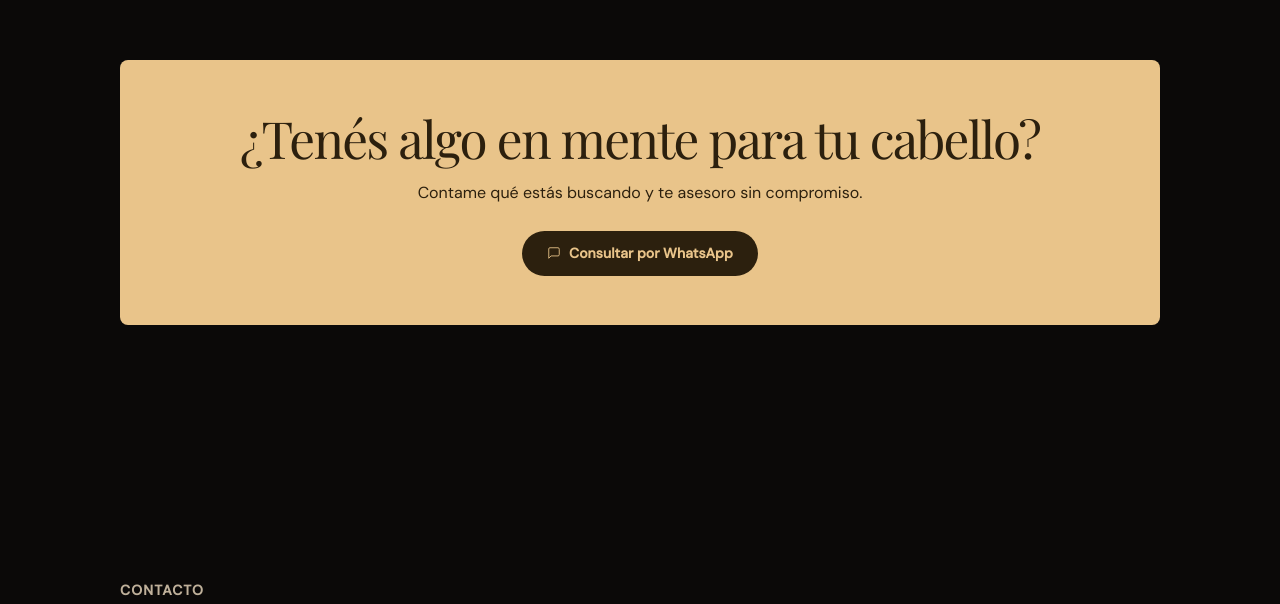
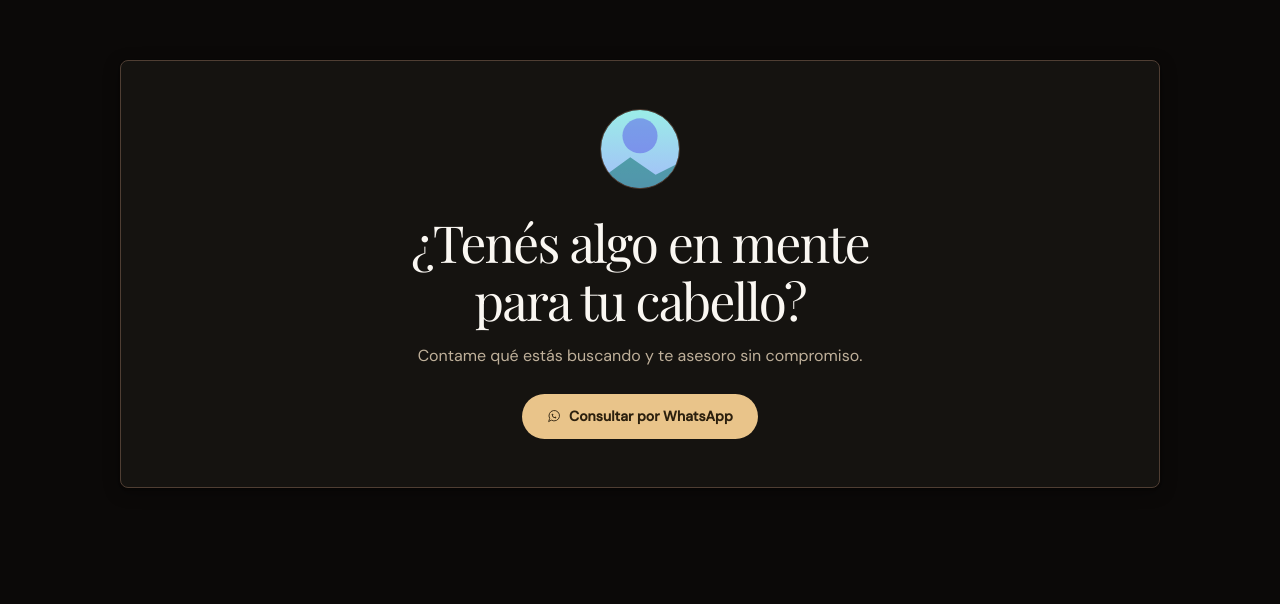
Before and after one commit to camiperezs/Saint-Aure, an Astro site: page / in a window 1280 px wide. Shown: the part 6047-6651 px from the top of the page. Built offline with nearby package versions, Linux system fonts and the light colour scheme; Astro itself is replaced by a stand-in of ours.

Commit message:
feat: add badge variant to CallToAction and retire highlight
Co-Authored-By: Claude Sonnet 5.5 <noreply@anthropic.com>

```diff
--- a/src/components/sections/CallToAction/CallToAction.astro
+++ b/src/components/sections/CallToAction/CallToAction.astro
@@ -24,12 +24,25 @@ const actions = secondaryAction
   ? [primaryAction, secondaryAction]
   : [primaryAction];
 const showImage = variant === "split" && image;
+const showBadge = variant === "badge" && image;
 ---
 
-<section id={id} class:list={["section", "cta", `cta--${variant}`]}>
+<section
+  id={id}
+  class:list={["section", "cta", `cta--${variant}`]}
+  data-theme={variant === "badge" ? "dark" : undefined}
+>
   <Container>
     <div class:list={["cta__panel", { "cta__panel--with-image": showImage }]}>
       <div class="cta__content">
+        {showBadge && (
+          <Media
+            image={image}
+            class="cta__badge"
+            sizes="6rem"
+            placeholder={false}
+          />
+        )}
         <SectionTitle
           eyebrow={eyebrow}
           title={title}
--- a/src/components/sections/CallToAction/CallToAction.css
+++ b/src/components/sections/CallToAction/CallToAction.css
@@ -16,7 +16,7 @@
   }
 
   .cta--simple .cta__actions,
-  .cta--highlight .cta__actions {
+  .cta--badge .cta__actions {
     justify-content: center;
   }
 
@@ -26,43 +26,35 @@
     object-fit: cover;
   }
 
-  .cta--highlight .cta__panel {
-    --color-focus: var(--color-focus-on-primary);
-
-    color: var(--color-text-on-primary);
-    background-color: var(--color-action-primary);
-    border-color: transparent;
+  .cta--badge {
+    background-color: var(--color-background);
+    color: var(--color-text-primary);
   }
 
-  .cta--highlight .section-title__eyebrow,
-  .cta--highlight .section-title__description {
-    color: var(--color-text-on-primary);
+  .cta--badge .cta__panel {
+    justify-items: center;
+    padding: var(--space-fluid-md);
+    text-align: center;
+    background-color: color-mix(in srgb, var(--color-surface) 70%, transparent);
+    border-color: var(--color-border-default);
+    box-shadow: var(--shadow-default);
   }
 
-  .cta--highlight .button--primary,
-  .cta--highlight .button--secondary {
-    --button-color: var(--color-action-primary);
-    --button-background: var(--color-text-on-primary);
-    --button-background-hover: var(--color-text-on-primary);
-    --button-background-active: var(--color-text-on-primary);
+  .cta--badge .cta__content {
+    align-items: center;
+    max-inline-size: 40rem;
   }
 
-  .cta--highlight .button--outline,
-  .cta--highlight .button--ghost {
-    --button-color: var(--color-text-on-primary);
+  .cta--badge .cta__badge {
+    inline-size: 5rem;
+    block-size: 5rem;
+    object-fit: cover;
+    border: var(--border-width-default) solid var(--color-border-default);
+    border-radius: 50%;
   }
 
-  .cta--highlight .button--outline {
-    --button-border: var(--color-text-on-primary);
-  }
-
-  @media (hover: hover) and (pointer: fine) {
-    .cta--highlight
-      .button--primary:hover:not(:disabled, [aria-disabled="true"]),
-    .cta--highlight
-      .button--secondary:hover:not(:disabled, [aria-disabled="true"]) {
-      text-decoration: underline;
-    }
+  .cta--badge .button--primary {
+    border-radius: var(--radius-pill);
   }
 
   @media (min-width: 64rem) {
--- a/src/content/page.ts
+++ b/src/content/page.ts
@@ -160,7 +160,8 @@ export const page = {
       variant: "portfolio",
       eyebrow: "Portfolio",
       title: "El trabajo habla solo",
-      description: "Click en cualquier imagen para expandir en alta resolución editorial.",
+      description:
+        "Click en cualquier imagen para expandir en alta resolución editorial.",
       lightbox: true,
       images: [
         {
@@ -331,9 +332,10 @@ export const page = {
     },
     {
       type: "cta",
-      variant: "highlight",
+      variant: "badge",
       title: "¿Tenés algo en mente para tu cabello?",
       description: "Contame qué estás buscando y te asesoro sin compromiso.",
+      // Placeholder — confirmar con la clienta
       image: {
         src: "/placeholders/portrait.svg",
         alt: "Saint Aure",
@@ -342,6 +344,8 @@ export const page = {
       },
       primaryAction: {
         label: "Consultar por WhatsApp",
+        icon: "whatsapp",
+        iconPosition: "start",
         whatsapp: { message: whatsappMessage },
       },
     },
--- a/src/dev/UiPrimitives.astro
+++ b/src/dev/UiPrimitives.astro
@@ -169,12 +169,12 @@ const whatsappActions: Action[] = [
     </section>
 
     <section class="catalog__group" aria-label="Foco sobre panel">
-      <p class="catalog__group-label">Foco con Tab sobre panel CTA highlight</p>
-      <div class="cta cta--highlight">
+      <p class="catalog__group-label">Foco con Tab sobre panel CTA badge</p>
+      <div class="cta cta--badge">
         <div class="cta__panel">
           <div class="cta__content">
             <SectionTitle
-              title="Panel highlight"
+              title="Panel badge"
               description="Recorrer los botones con Tab para ver el anillo de foco."
               align="center"
               level={3}
--- a/src/dev/catalog.ts
+++ b/src/dev/catalog.ts
@@ -118,5 +118,5 @@ export const catalog: CatalogEntry[] = [
   ...variants("faq", ["accordion", "grid"]),
   ...variants("location", ["map", "information"]),
   ...variants("contact", ["split", "centered", "form"]),
-  ...variants("cta", ["simple", "split", "highlight"]),
+  ...variants("cta", ["simple", "split", "badge"]),
 ];
--- a/src/types/cta.ts
+++ b/src/types/cta.ts
@@ -3,7 +3,7 @@ import type { Image } from "./image";
 
 export interface CTA {
   type: "cta";
-  variant: "simple" | "split" | "highlight";
+  variant: "simple" | "split" | "badge";
   eyebrow?: string;
   title: string;
   description?: string;
```
Also changed, not shown: docs/plans/cta-badge.md (+1 -1 lines).
